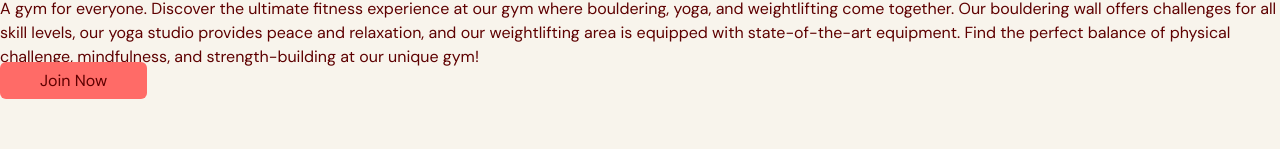
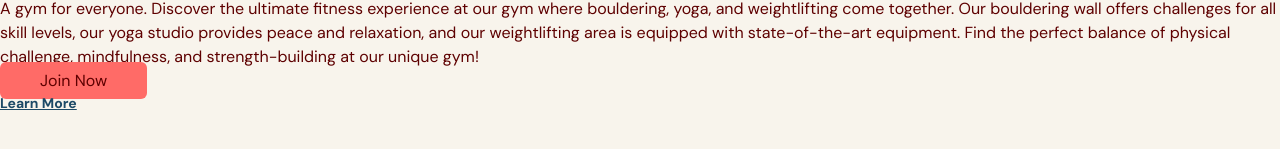
Before and after one commit to justinklam/getFit, a React (Vite) app: page / in a window 1280 px wide. Shown: the part 543-692 px from the top of the page. Built offline with nearby package versions, Linux system fonts and the light colour scheme.

Commit message:
add in onClick handler and href for Learn More anchorLink

```diff
--- a/src/scenes/home/index.tsx
+++ b/src/scenes/home/index.tsx
@@ -49,7 +49,13 @@ const Home = ({ setSelectedPage }: Props) => {
             <ActionButton setSelectedPage={setSelectedPage}>
               Join Now
             </ActionButton>
-            <AnchorLink className="text-sm font-bold text-primary-500 underline hover:text-secondary-500"></AnchorLink>
+            <AnchorLink
+              className="text-sm font-bold text-primary-500 underline hover:text-secondary-500"
+              onClick={() => setSelectedPage(SelectedPage.ContactUs)}
+              href={`#${SelectedPage.ContactUs}`}
+            >
+              <p>Learn More</p>
+            </AnchorLink>
           </div>
         </div>
 
```
